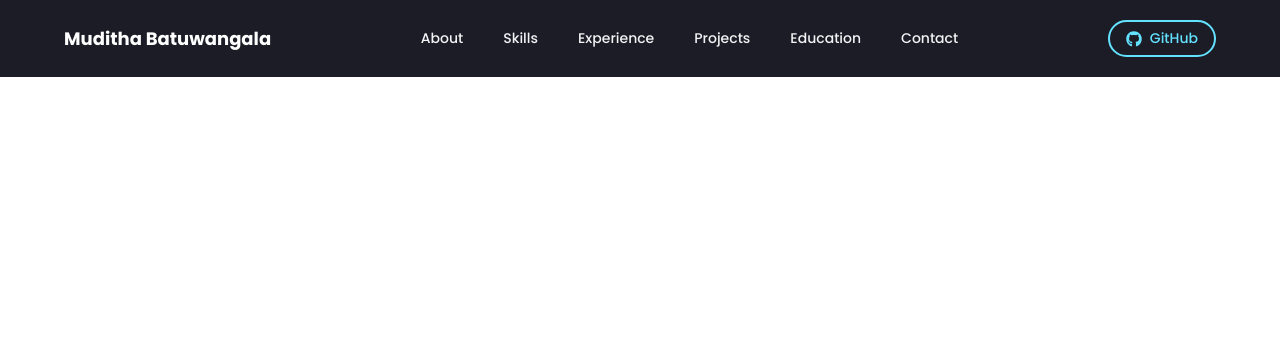
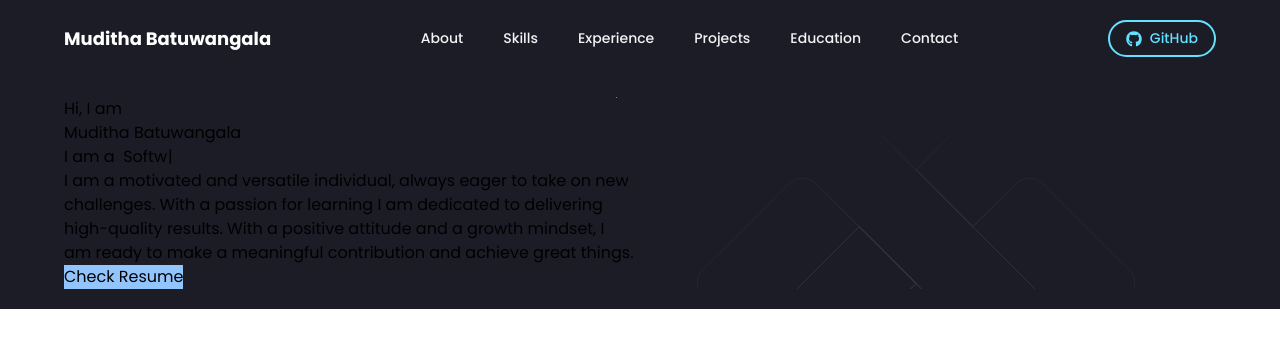
Before and after one commit to mudithatharuka/Personal-Portfolio, a React (Vite) app: page / in a window 1280 px wide. Shown: the top 348 px of the page. Built offline with nearby package versions, Linux system fonts and the light colour scheme.

Commit message:
Add the left part of the hero

```diff
--- a/package.json
+++ b/package.json
@@ -19,7 +19,8 @@
     "react-dom": "^18.2.0",
     "react-icons": "^5.0.1",
     "react-router-dom": "^6.22.3",
-    "react-tilt": "^1.0.2"
+    "react-tilt": "^1.0.2",
+    "typewriter-effect": "^2.21.0"
   },
   "devDependencies": {
     "@types/react": "^18.2.64",
--- a/src/App.jsx
+++ b/src/App.jsx
@@ -2,6 +2,7 @@ import { BrowserRouter } from "react-router-dom";
 import Navbar from "./components/Navbar";
 import "./themes.css";
 import { useEffect } from "react";
+import Hero from "./components/Hero";
 
 const App = () => {
   useEffect(() => {
@@ -24,9 +25,12 @@ const App = () => {
   }, []);
 
   return (
-    <BrowserRouter>
-      <Navbar />
-    </BrowserRouter>
+    <>
+      <BrowserRouter>
+        <Navbar />
+      </BrowserRouter>
+      <Hero />
+    </>
   );
 };
 
--- /dev/null
+++ b/src/components/Hero.jsx
@@ -0,0 +1,62 @@
+import React from "react";
+import HeroBgAnimation from "./HeroBgAnimation";
+import { styles } from "../styles";
+import { profile } from "../constants/data";
+import Typewriter from "typewriter-effect";
+
+const Hero = () => {
+  return (
+    <div
+      id="about"
+      className={`${styles.paddingX} ${styles.paddingY} bg-background w-full mx-auto clip-path-[polygon(0 0, 100% 0, 100% 100%, 30% 98%, 0 100%)]`}
+    >
+      <div className="flex justify-center relative max-w-7xl mx-auto z-1 ">
+        <div className="absolute flex justify-end right-0 bottom-0 overflow-hidden w-full h-full">
+          <HeroBgAnimation />
+        </div>
+        <div className="flex flex-col-reverse md:flex-row items-center justify-between gap-3 w-full max-w-7xl">
+          <div className="w-full">
+            <p>Hi, I am</p>
+            {/* <br /> */}
+            <p>{profile.name}</p>
+            <span className="flex">
+              I am a &nbsp;
+              <span>
+                <Typewriter
+                  options={{
+                    strings: profile.roles,
+                    autoStart: true,
+                    loop: true,
+                  }}
+                />
+              </span>
+            </span>
+            <p
+              onClick={() => {
+                console.log("ghghjgj");
+              }}
+            >
+              {profile.description}
+            </p>
+            <button
+              onClick={() => {
+                console.log("profile.urls.resume");
+                window.open(
+                  profile.urls.resume,
+                  "_blank"
+                  //   "noopener,noreferrer"
+                );
+              }}
+              className="bg-blue-300"
+            >
+              Check Resume
+            </button>
+          </div>
+          <div className="w-full bg-yellow-300"></div>
+        </div>
+      </div>
+    </div>
+  );
+};
+
+export default Hero;
--- a/src/constants/data.js
+++ b/src/constants/data.js
@@ -31,7 +31,7 @@ const profile = {
   description:
     "I am a motivated and versatile individual, always eager to take on new challenges. With a passion for learning I am dedicated to delivering high-quality results. With a positive attitude and a growth mindset, I am ready to make a meaningful contribution and achieve great things.",
   urls: {
-    resume: "",
+    resume: "https://google.com",
     github: "",
     linkedin: "",
     x: "",
--- a/src/styles.js
+++ b/src/styles.js
@@ -1,6 +1,6 @@
 const styles = {
   paddingX: "sm:px-16 px-6",
-  paddingY: "sm:py-16 py-6",
+  paddingY: "sm:py-5 py-5",
   padding: "sm:px-4 px-[6px] sm:py-[6px] py-[10px]",
 
   heroHeadText:
--- a/src/themes.css
+++ b/src/themes.css
@@ -33,6 +33,7 @@
   --cta-text: 255, 255, 255; */
 
   /* background: rgba(var(--background)); */
+  --clipPath: polygon(0 0, 100% 0, 100% 100%, 30% 98%, 0 100%);
 }
 
 /* .light {
```
Also changed, not shown: 1 other file (tests, documents, lock files or other folders).
